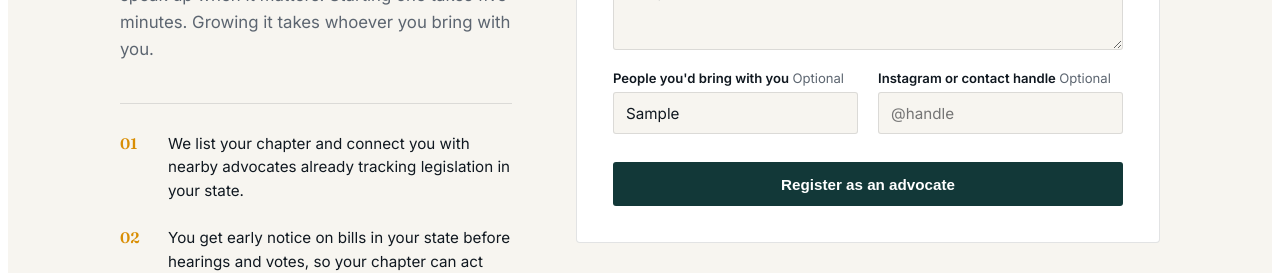
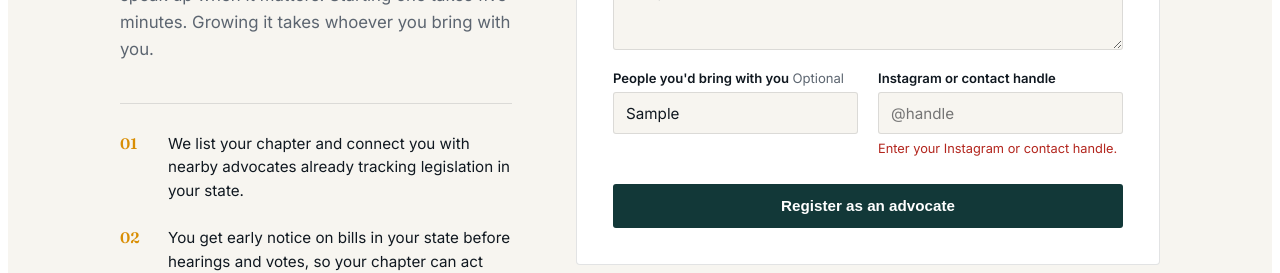
Before and after one commit to AadyaS26/patient-voice-coalition, a React (Vite) app: page /create-chapter in a window 1280 px wide. Both pictures are taken after typing "Sample", "name@example.com", "Sample", "Sample", "Sample", "Sample" into the empty fields and a click on the button "Register as an advocate". Shown: the part 509-782 px from the top of the page. Built offline with nearby package versions, Linux system fonts and the light colour scheme; no server answers.

Commit message:
Update CreateChapter.jsx

```diff
--- a/src/pages/CreateChapter.jsx
+++ b/src/pages/CreateChapter.jsx
@@ -41,6 +41,7 @@ export default function CreateChapter() {
     city: form.city.trim() ? "" : "Enter your city.",
     state: form.state ? "" : "Choose a state.",
     chapterName: form.chapterName.trim() ? "" : "Give your chapter a name.",
+    social: form.social.trim() ? "" : "Enter your Instagram or contact handle.",
   };
   const isValid = Object.values(errors).every((e) => !e);
 
@@ -76,6 +77,7 @@ export default function CreateChapter() {
       city: true,
       state: true,
       chapterName: true,
+      social: true,
     });
     if (!isValid) return;
 
@@ -276,17 +278,18 @@ export default function CreateChapter() {
                 />
               </div>
               <div className="chapter-field">
-                <label htmlFor="social">
-                  Instagram or contact handle{" "}
-                  <span className="chapter-optional">Optional</span>
-                </label>
+                <label htmlFor="social">Instagram or contact handle</label>
                 <input
                   id="social"
                   type="text"
                   value={form.social}
                   onChange={update("social")}
+                  onBlur={blur("social")}
                   placeholder="@handle"
                 />
+                {touched.social && errors.social && (
+                  <span className="chapter-error">{errors.social}</span>
+                )}
               </div>
             </div>
 
```
